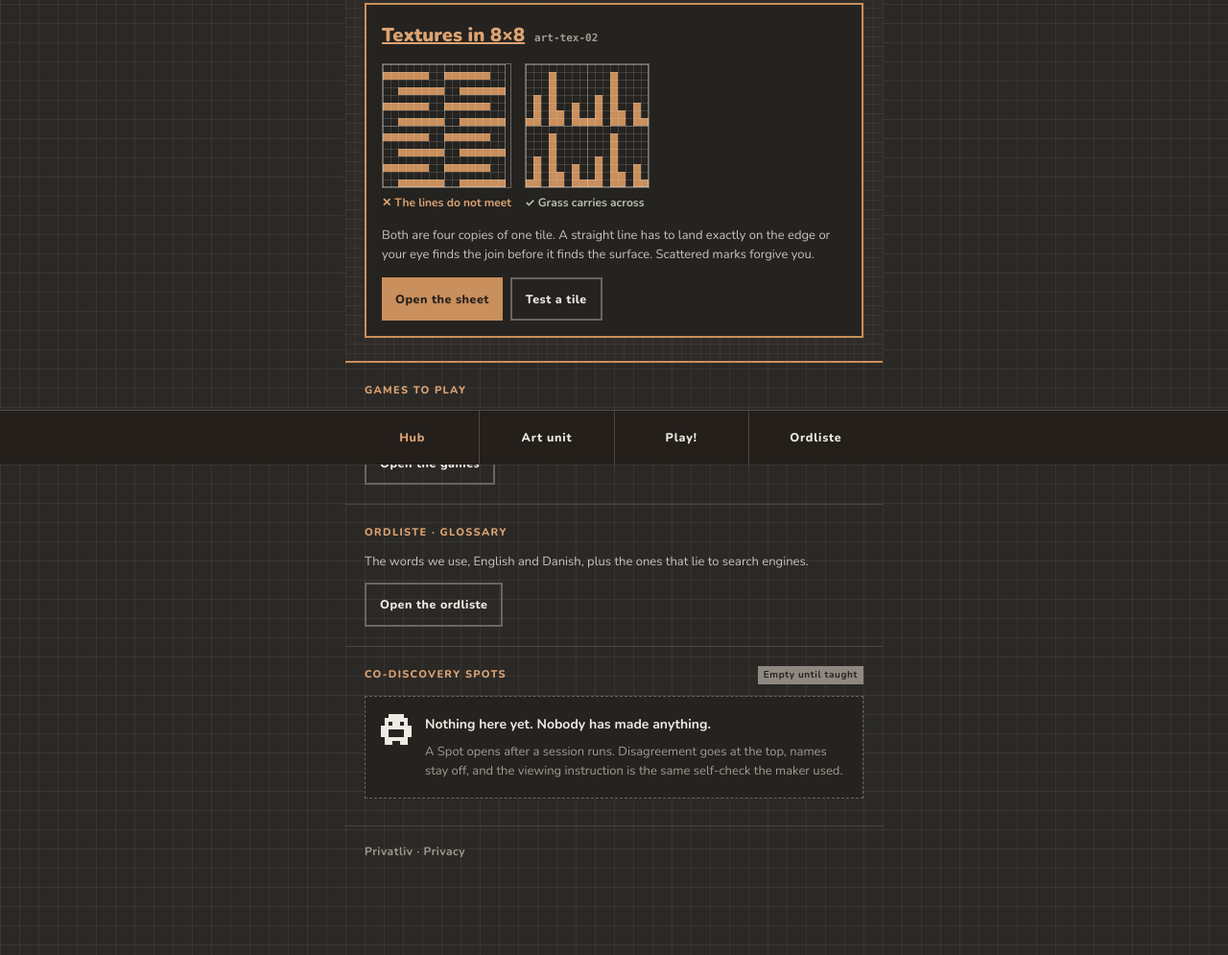
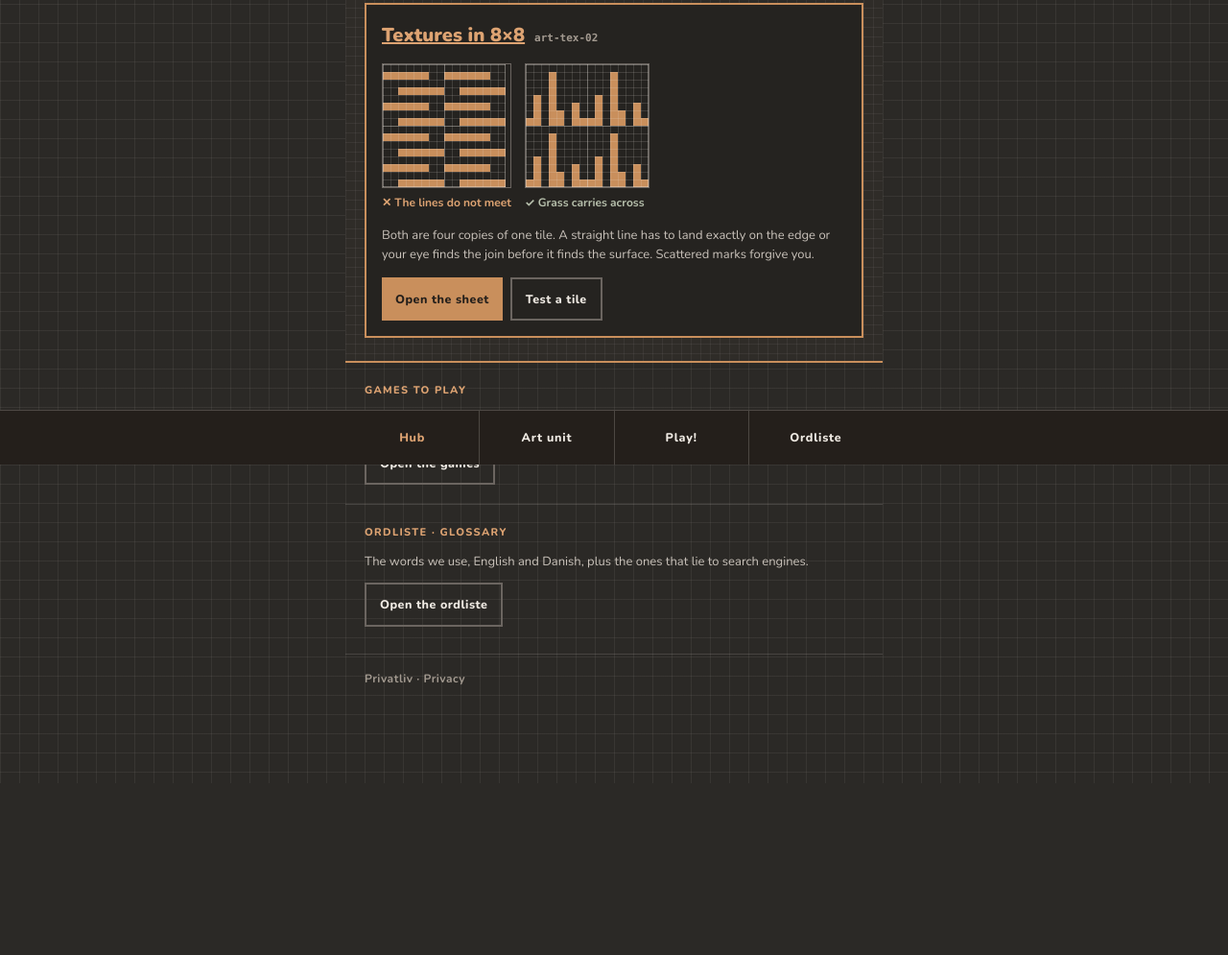
Before and after one commit to LizPlays/Bitsy-Jam-Learning-Portal, a plain HTML site: page index.html in a window 1280 px wide. Shown: the part 316-1311 px from the top of the page at 96% size. After the commit the page ends 1132 px from the top, so only its background shows below. Drawn offline with nearby package versions, Linux system fonts and the light colour scheme.

Commit message:
Drop the Co-discovery spots band from the Hub
The Hub no longer advertises a place for pupil work. The band was an
empty-state promise for something that will most likely never be public,
and an empty promise on the Hub reads as a page that is not finished.

The spots.* strings and the .empty styles stay: art-tex-02.html still
uses both. Nothing on the privacy page changes — its pupil-work rules
describe what happens if work is ever shown, not this band.

Co-Authored-By: Claude Opus 5 <noreply@anthropic.com>
Claude-Session: https://claude.ai/code/session_01M4T3eysU4ZgBTCg8oh8iYL

```diff
--- a/index.html
+++ b/index.html
@@ -101,22 +101,6 @@
     </div>
   </section>
 
-  <section class="band" id="spots" aria-labelledby="spots-h">
-    <div class="band__headrow">
-      <h2 class="band__head" id="spots-h" data-i18n="spots.head">Co-discovery spots</h2>
-      <span class="stamp" data-i18n="spots.stamp">Empty until taught</span>
-    </div>
-    <div class="empty">
-      <canvas data-sprite="pix" data-scale="4" data-animate="true" role="img"
-              data-i18n-aria="pix.spots" aria-label="Pix waits beside the empty Spots list"></canvas>
-      <div class="empty__copy">
-        <p class="empty__lead" data-i18n="spots.lead">Nothing here yet. Nobody has made anything.</p>
-        <p class="empty__sub" data-i18n="spots.sub">A Spot opens after a session runs. Disagreement goes at the top, names stay off, and the viewing instruction is the same self-check the maker used.</p>
-      </div>
-    </div>
-  </section>
-
-
   <footer class="siteft">
     <a href="privacy.html">Privatliv &middot; Privacy</a>
   </footer>
```
